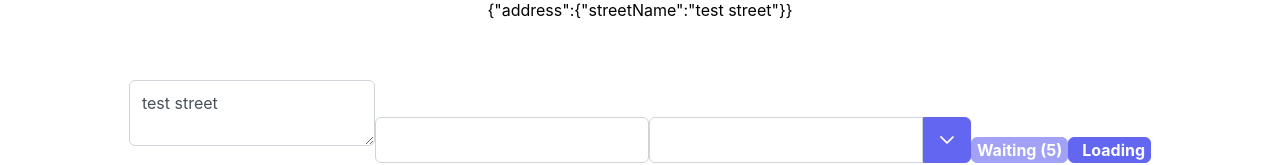
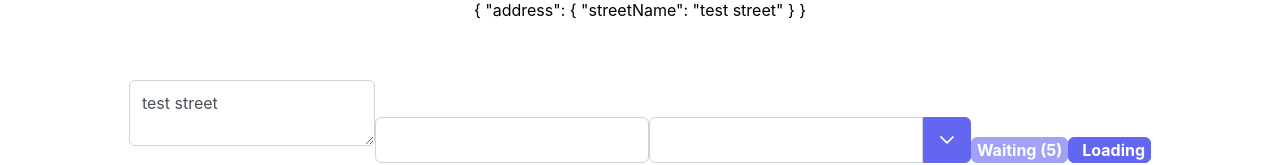
Before and after one commit to shridhar-tl/react-controls, a React (Create React App) app: page / in a window 1280 px wide. Shown: the top 165 px of the page. Built offline with nearby package versions, Linux system fonts and the light colour scheme.

Commit message:
Fixed issue with drop placeholder

```diff
--- a/src/App.css
+++ b/src/App.css
@@ -57,7 +57,7 @@
 }
 
 .drop-allowed {
-  background-color: yellow;
+  background-color: #ffffbc;
 }
 
 .drop-denied {
--- a/src/App.js
+++ b/src/App.js
@@ -23,7 +23,7 @@ function App() {
   return (
     <div className="App">
       <div>
-        {JSON.stringify(profile)}
+        {JSON.stringify(profile, null, 2)}
       </div>
 
       <br /><br /><br />
--- a/src/controls/drag-drop/Sortable.js
+++ b/src/controls/drag-drop/Sortable.js
@@ -9,6 +9,7 @@ function Sortable(props) {
         onChange, className,
         useDropRef,
         addPlaceholder,
+        placeholder,
         tagName: TagName = 'div'
     } = props;
     const containerId = React.useId();
@@ -23,6 +24,7 @@ function Sortable(props) {
 
     const itemDropped = React.useCallback((source, target) => {
         const newItems = [...items];
+
         if (source.containerId === target.containerId) {
             newItems.splice(source.index, 1);
         }
@@ -38,7 +40,7 @@ function Sortable(props) {
         {items.map((item, i) => <Droppable key={i} containerId={containerId} index={i} accept={accept || defaultItemType} onDrop={itemDropped}>
             {useDropRef ? (droppable) => getDraggable(item, i, droppable) : getDraggable(item, i)}
         </Droppable>)}
-        {addPlaceholder && <Droppable className="drop-placeholder" index={items?.length || 0} accept={accept || defaultItemType} onDrop={itemDropped} />}
+        {(addPlaceholder || placeholder) && <Droppable containerId={containerId} className="drop-placeholder" index={items?.length || 0} accept={accept || defaultItemType} onDrop={itemDropped}>{placeholder}</Droppable>}
     </TagName>);
 }
 
```
